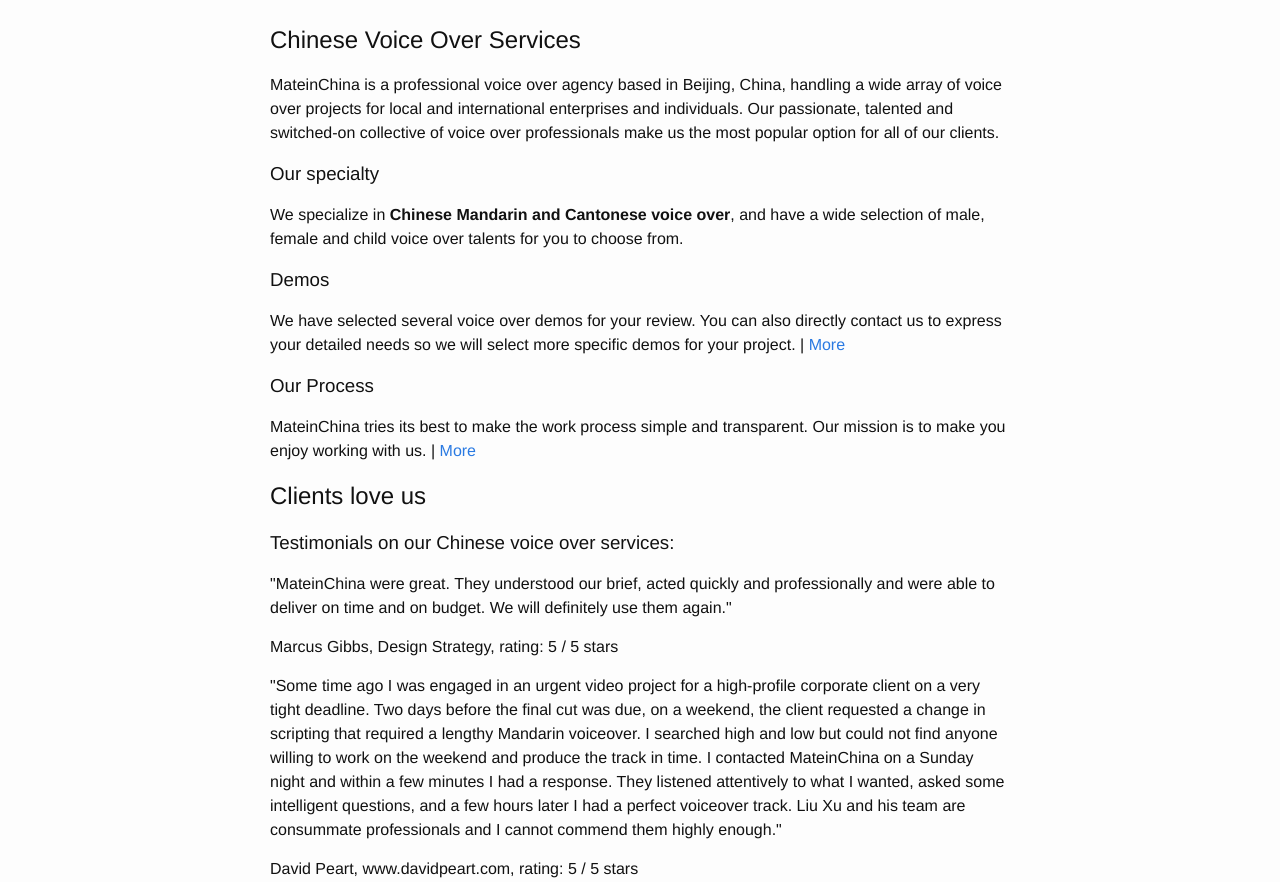
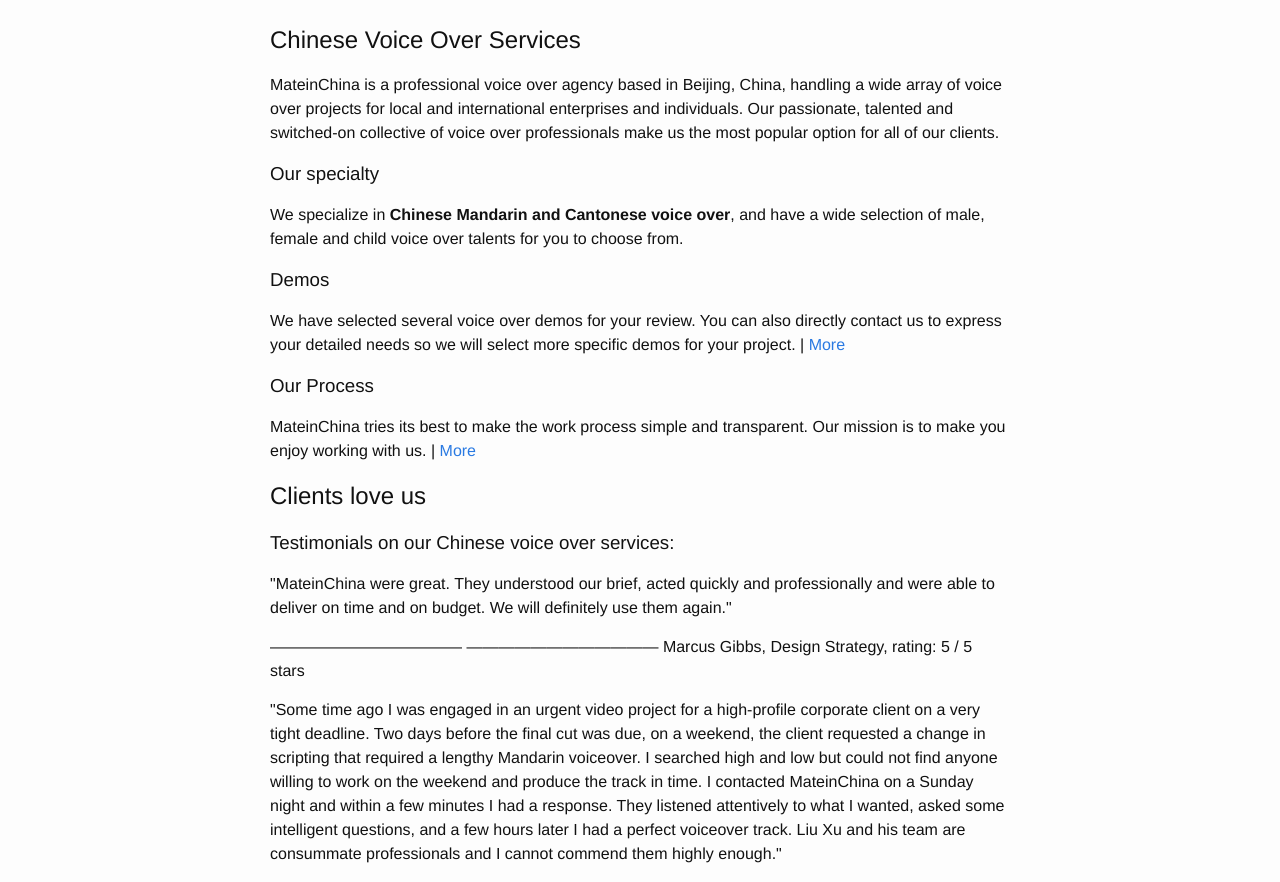
Before and after one commit to mateinchina/mateinchina.github.io, a plain HTML site: page index.html in a window 1280 px wide. Shown: the part 70-952 px from the top of the page. Drawn offline with Linux system fonts and the light colour scheme.

Commit message:
Update index.html

```diff
--- a/index.html
+++ b/index.html
@@ -133,9 +133,9 @@
 <p>
 "MateinChina were great. They understood our brief, acted quickly and professionally and were able to deliver on time and on budget. We will definitely use them again."
 </p>
-<p>Marcus Gibbs, Design Strategy, rating: 5 / 5 stars</p>
+<p>———————————— ———————————— Marcus Gibbs, Design Strategy, rating: 5 / 5 stars</p>
 <p>"Some time ago I was engaged in an urgent video project for a high-profile corporate client on a very tight deadline. Two days before the final cut was due, on a weekend, the client requested a change in scripting that required a lengthy Mandarin voiceover. I searched high and low but could not find anyone willing to work on the weekend and produce the track in time. I contacted MateinChina on a Sunday night and within a few minutes I had a response. They listened attentively to what I wanted, asked some intelligent questions, and a few hours later I had a perfect voiceover track. Liu Xu and his team are consummate professionals and I cannot commend them highly enough."</p>
-<p>David Peart, www.davidpeart.com, rating: 5 / 5 stars</p>
+<p>———————————— ———————————— David Peart, www.davidpeart.com, rating: 5 / 5 stars</p>
 <!--
   <h1 class="page-heading">Posts</h1>
 
```
